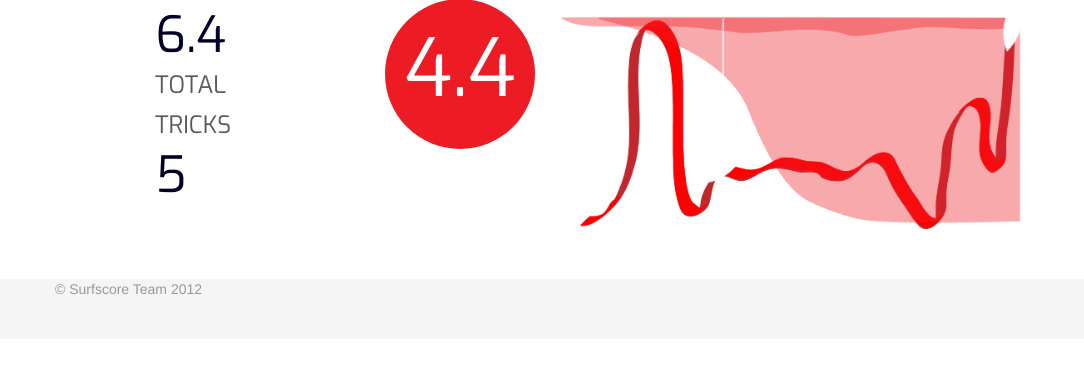
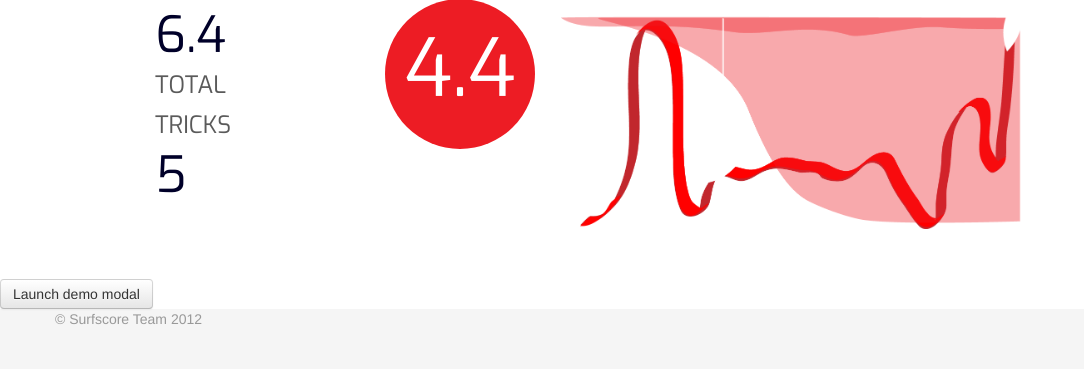
Before and after one commit to perendipity/surfstats, a PHP site: page /board.php in a window 1280 px wide. Shown: the part 1360-1729 px from the top of the page, without its empty margins (0-1084 px from the left). Before the commit the page ends 1655 px from the top, so only its background shows below. Run offline with PHP 8.4, Linux system fonts and the light colour scheme; some web fonts are replaced.

Commit message:
modal stuff

```diff
--- a/board.php
+++ b/board.php
@@ -61,6 +61,22 @@
       </div>
     </div> <!-- /container -->
 
+<a id="modalbutton" href="#myModal" role="button" class="btn" data-toggle="modal">Launch demo modal</a>
+
+<!-- Modal -->
+<div id="myModal" class="modal hide fade" tabindex="-1" role="dialog" aria-labelledby="myModalLabel" aria-hidden="true">
+  <div class="modal-header">
+    <button type="button" class="close" data-dismiss="modal" aria-hidden="true">×</button>
+    <h3 id="myModalLabel">Modal header</h3>
+  </div>
+  <div class="modal-body">
+    <p>One fine body…</p>
+  </div>
+  <div class="modal-footer">
+    <button class="btn" data-dismiss="modal" aria-hidden="true">Close</button>
+    <button class="btn btn-primary">Save changes</button>
+  </div>
+</div>
 
 <!-- Start of the footer -->
 <?php include('./includes/footer.inc.php'); ?>
@@ -68,9 +84,10 @@
 <script type="text/javascript">
 
   $(document).ready(function() {
-    $(".span5").click(function(e) {
-    console.log(e);
-    $('#myModal').modal('show')});
+    $(".graph").click(function(e) {
+      console.log(e);
+      $('#myModal').modal('show');
+    });
   });
 
  $(".sidebar-img").hover(function(e) {
--- a/css/surfscore.css
+++ b/css/surfscore.css
@@ -362,3 +362,8 @@
 text-decoration: none;
 background-color: transparent !important;
 }
+
+
+#modalbutton {
+color:transparent;
+}
--- a/js/surfscore-slider.js
+++ b/js/surfscore-slider.js
@@ -26,16 +26,16 @@
                         '<h3 class="custom-h3">TOTAL SET WAVES</h3> <h2 class="custom-h2 bignum">'+waves/5+'</h2>'+
                         '<h3 class="custom-h3">TOTAL TRICKS</h3> <h2 class="custom-h2 bignum">'+tricks+'</h2>'+
                       '</div>'+
-                      '<div class="span10 row-fluid">'+
+                      '<div class="span10 row-fluid graph">'+
                         '<div class="span10 row-fluid" style="margin-left: 100px;">'+
                           '<div class="span3"><div class="red-circle">'+rad1+'</div></div>'+
                           '<div class="span7"><img class="stat-img" src="img/surfstats1.png" alt=""></div>'+
                         '</div>'+
-                        '<div class="span10 row-fluid" style="margin-left: 100px;">'+
+                        '<div class="span10 row-fluid graph" style="margin-left: 100px;">'+
                           '<div class="span3"><div class="red-circle">'+rad2+'</div></div>'+
                           '<div class="span7"><img class="stat-img" src="img/surfstats2.png" alt=""></div>'+
                         '</div>'+
-                        '<div class="span10 row-fluid" style="margin-left: 100px;">'+
+                        '<div class="span10 row-fluid graph" style="margin-left: 100px;">'+
                           '<div class="span3"><div class="red-circle">'+rad3+'</div></div>'+
                           '<div class="span7"><img class="stat-img" src="img/surfstats1.png" alt=""></div>'+
                         '</div>'+
```
